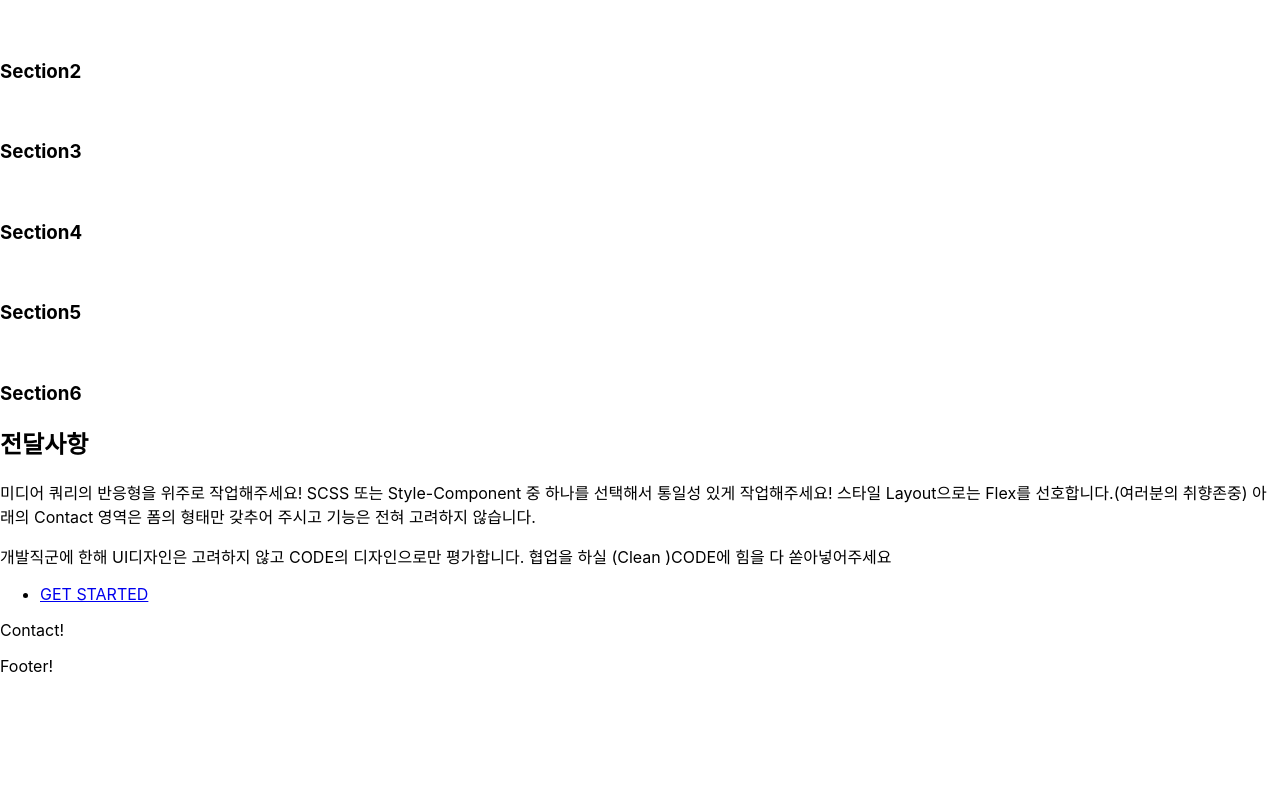
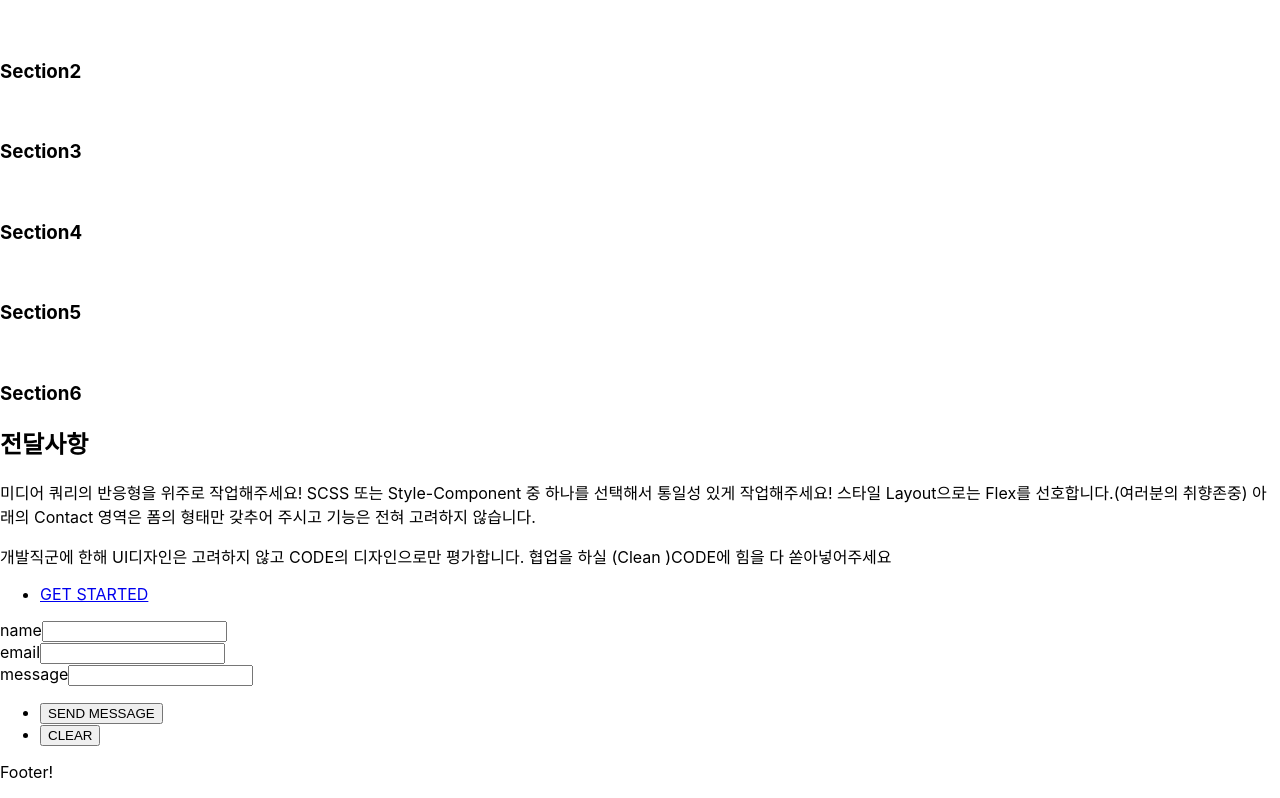
Before and after one commit to seonzeti/CNT_React_TEST, a React (Create React App) app: page / in a window 1280 px wide. Shown: the part 265-1063 px from the top of the page. Before the commit the page ends 957 px from the top, so only its background shows below. Built offline with nearby package versions, Linux system fonts and the light colour scheme.

Commit message:
- contact jsx 태그

```diff
--- a/src/components/contact.jsx
+++ b/src/components/contact.jsx
@@ -3,7 +3,28 @@ import React, { PureComponent } from 'react';
 class Contact extends PureComponent {
 render() {
     return (
-      <p>Contact!</p>
+      <form action="#">
+        <div className="fields">
+          <div className="field half">
+            <label>name</label>
+              <input></input>
+          </div>
+          <div className="field half">
+            <label>email</label>
+              <input></input>
+          </div>
+          <div className="field">
+            <label>message</label>
+              <input></input>
+          </div>
+        </div>
+
+        <ul>
+          <li><input type="submit" value="SEND MESSAGE" /></li>
+          <li><input type="reset" value="CLEAR"/></li>
+        </ul>
+
+      </form>
     );
   }
 }
```
